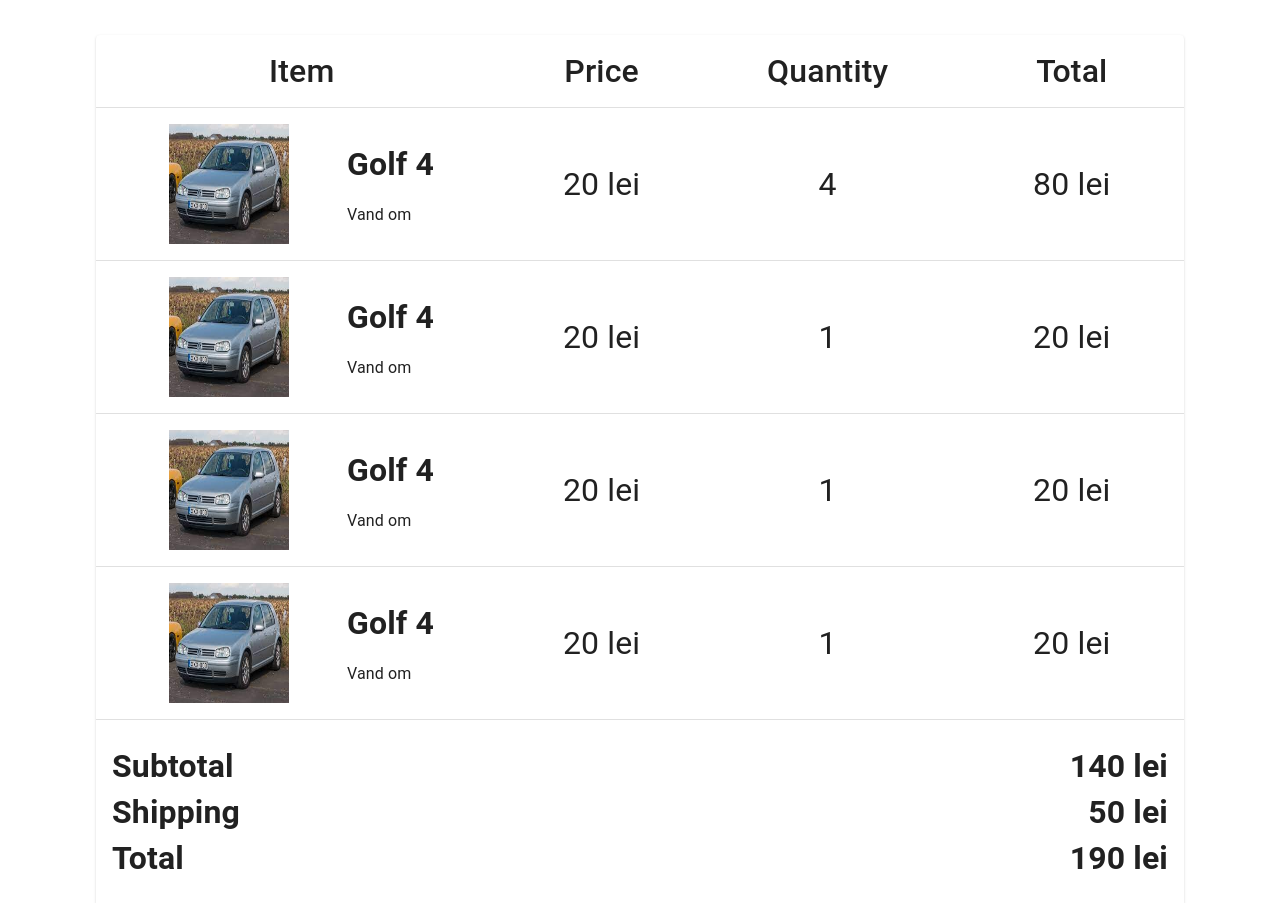
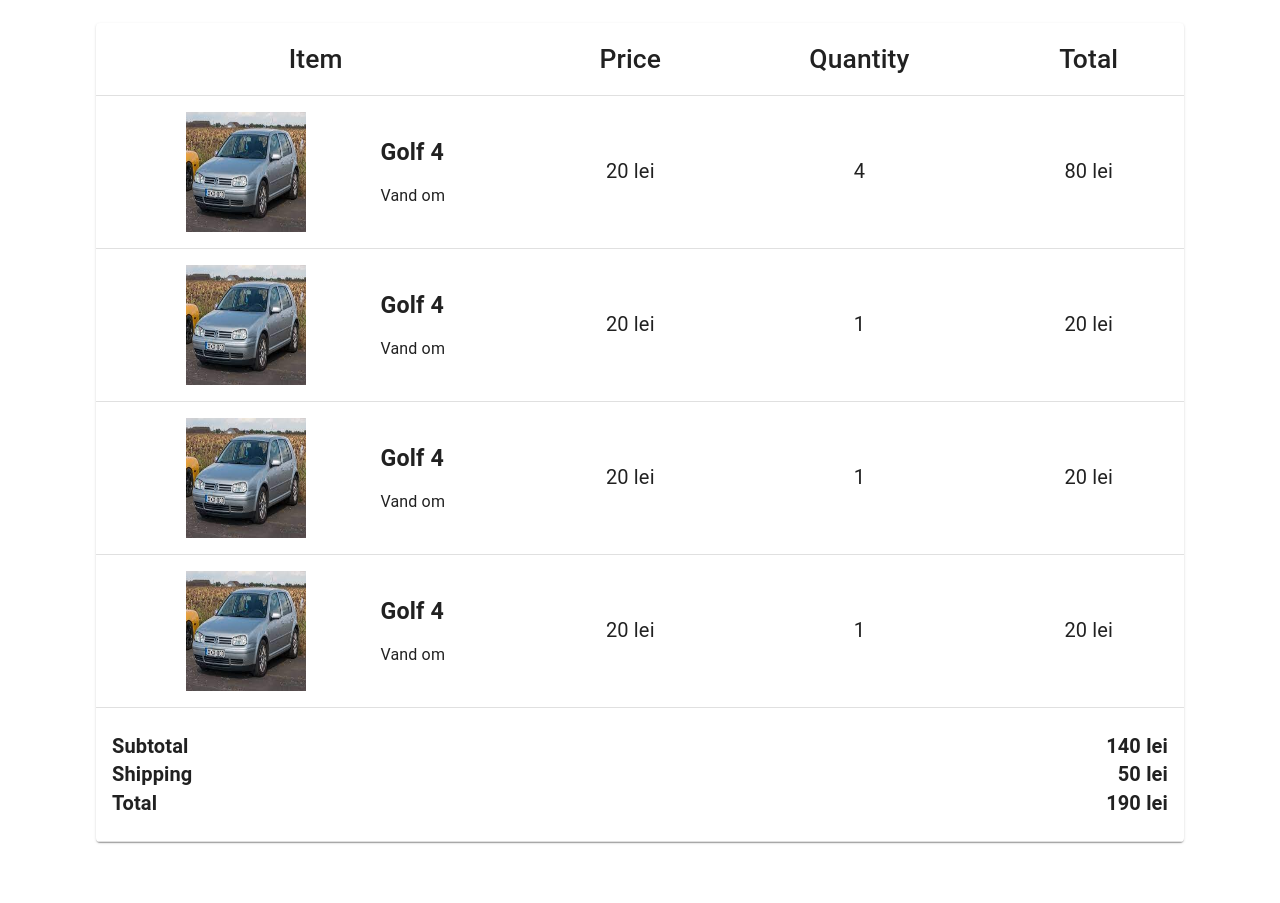
Before and after one commit to alina-t-872/EcoCorp-Marketplace-MVP, a React (Create React App) app in the folder ecocorp-fe/: page /cart in a window 1280 px wide. Shown: the part 180-1083 px from the top of the page. Built offline with nearby package versions, Linux system fonts and the light colour scheme.

Commit message:
Finished style for CartPage

```diff
--- a/ecocorp-fe/src/pages/cart-page/CartPage.css
+++ b/ecocorp-fe/src/pages/cart-page/CartPage.css
@@ -51,6 +51,12 @@
     margin: 1vmin 0;
 }
 
+.button-class {
+    border-radius: 15px;
+    font-size: large;
+    width: 15%;
+}
+
 @media screen and (min-aspect-ratio: 530/750) {
     #cartPageContainer {
         width: 100%;
--- a/ecocorp-fe/src/pages/cart-page/CartPage.js
+++ b/ecocorp-fe/src/pages/cart-page/CartPage.js
@@ -1,5 +1,6 @@
 import React from "react";
 import "./CartPage.css"
+import {useNavigate} from 'react-router-dom';
 import {Button, Paper, Table, TableBody, TableCell, TableContainer, TableHead, TableRow} from "@mui/material";
 
 // TODO: API for fetching the cart list
@@ -19,6 +20,7 @@
 
 // function CartPage(cartList) {}
 function CartPage() {
+    const navigate = useNavigate();
     let cartList = [
         {
             img: '../../assets/golf.png',
@@ -72,16 +74,16 @@
 
     return (
         <div id="cartPageContainer">
-            <p style={{fontSize: "8vmin", margin: "4vmin"}}> <b> Your Order </b></p>
+            <p style={{fontSize: "6vmin", margin: "4vmin", paddingBottom: "10px"}}> <b> Your Order </b></p>
 
             <TableContainer component={Paper} sx={{width: "85%"}}>
                 <Table>
                     <TableHead>
                         <TableRow>
-                            <TableCell align="center"> <p>Item</p> </TableCell>
-                            <TableCell align="center"> <p>Price</p> </TableCell>
-                            <TableCell align="center"> <p>Quantity</p> </TableCell>
-                            <TableCell align="center"> <p>Total</p> </TableCell>
+                            <TableCell align="center"> <p style={{fontSize: "1.65rem"}}>Item</p> </TableCell>
+                            <TableCell align="center"> <p style={{fontSize: "1.65rem"}}>Price</p> </TableCell>
+                            <TableCell align="center"> <p style={{fontSize: "1.65rem"}}>Quantity</p> </TableCell>
+                            <TableCell align="center"> <p style={{fontSize: "1.65rem"}}>Total</p> </TableCell>
                         </TableRow>
                     </TableHead>
 
@@ -100,24 +102,24 @@
                                         />
 
                                         <div className="itemDetails">
-                                            <p><b>{cartItem.title}</b></p>
+                                            <p style={{fontSize: "1.45rem"}}><b>{cartItem.title}</b></p>
                                             <p style={{fontSize: "2vmin"}}> {cartItem.description} </p>
                                         </div>
                                     </span>
                                 </TableCell>
 
-                                <TableCell align="center"> <p>{cartItem.price} lei</p></TableCell>
-                                <TableCell align="center"> <p>{cartItem.quantity}</p> </TableCell>
-                                <TableCell align="center"> <p>{computeTotalForItem(cartItem)} lei</p> </TableCell>
+                                <TableCell align="center"> <p style={{fontSize: "1.25rem"}}>{cartItem.price} lei</p></TableCell>
+                                <TableCell align="center"> <p style={{fontSize: "1.25rem"}}>{cartItem.quantity}</p> </TableCell>
+                                <TableCell align="center"> <p style={{fontSize: "1.25rem"}}>{computeTotalForItem(cartItem)} lei</p> </TableCell>
                             </TableRow>
                         )}
 
                         <TableRow>
-                            <TableCell align="left"> <p><b>Subtotal <br/> Shipping <br/> Total </b></p> </TableCell>
+                            <TableCell align="left"> <p style={{fontSize: "1.25rem"}}><b>Subtotal <br/> Shipping <br/> Total </b></p> </TableCell>
                             <TableCell></TableCell>
                             <TableCell></TableCell>
                             <TableCell align="right">
-                                <p><b>
+                                <p style={{fontSize: "1.25rem"}}><b>
                                     {computeSubtotal()} lei <br/> {computeShippingFee()} lei <br/> {computeTotal()} lei
                                 </b></p>
                             </TableCell>
@@ -126,10 +128,9 @@
                 </Table>
             </TableContainer>
 
-            {/*TODO: Set button actions */}
             <div id="optionButtonsContainer">
-                <Button variant="contained" size="large"> Back </Button>
-                <Button variant="contained" size="large"> Checkout </Button>
+                <button className="button-class" onClick={() => {navigate(-1);}}> Back </button>
+                <button className="button-class" onClick={() => {navigate("/checkout");}}> Checkout </button>
             </div>
         </div>
     );
--- a/ecocorp-fe/src/pages/home-page/HomePage.js
+++ b/ecocorp-fe/src/pages/home-page/HomePage.js
@@ -5,15 +5,39 @@
 const products = [
     {
       id: 1,
-      title: 'Product 1',
-      price: 20.99,
-      image: 'https://via.placeholder.com/150',
+      title: 'Calculator hp compaq 8200 elite',
+      price: 177.80,
+      image: 'https://itvivantshop.net/images/detailed/95/Calculator-hp-compaq-8200-elite-sff--intel-pentium-g850-2-90-ghz---4gb-ddr3--500gb-hdd--dvd--intel-hd-graphics.jpg',
     },
     {
       id: 2,
       title: 'Product 2',
       price: 15.99,
       image: 'https://via.placeholder.com/150',
+    },
+    {
+        id: 3,
+        title: 'Product 2',
+        price: 15.99,
+        image: 'https://via.placeholder.com/150',
+    },
+    {
+        id: 4,
+        title: 'Product 2',
+        price: 15.99,
+        image: 'https://via.placeholder.com/150',
+    },
+    {
+        id: 5,
+        title: 'Product 2',
+        price: 15.99,
+        image: 'https://via.placeholder.com/150',
+    },
+    {
+        id: 6,
+        title: 'Product 2',
+        price: 15.99,
+        image: 'https://via.placeholder.com/150',
     },
 ];
 
```
